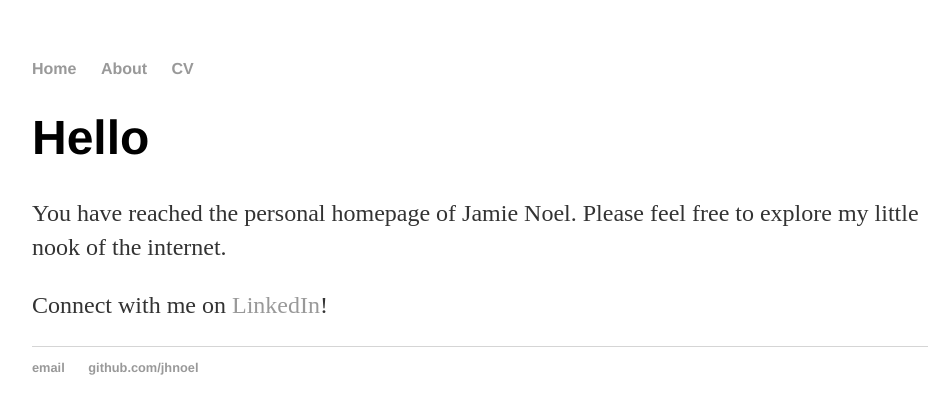
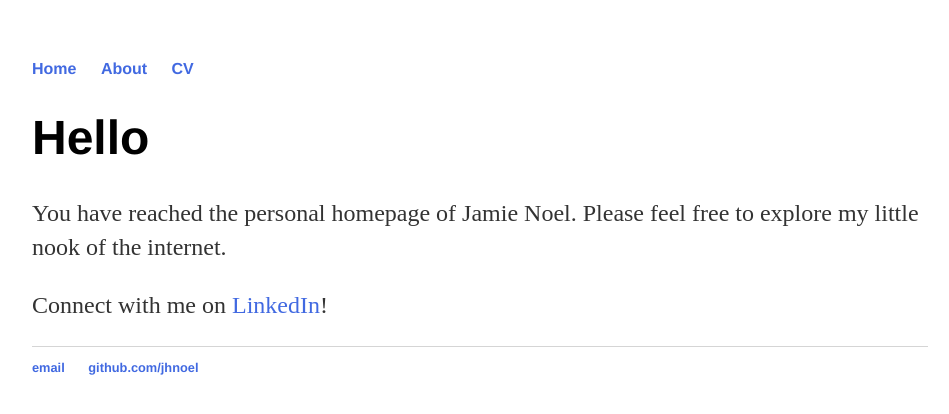
Before and after one commit to jhnoel/jhnoel.github.io, a Jekyll site: the page built from index.html, in a window 1280 px wide. Shown: the top 414 px of the page, without its empty margins (160-1109 px from the left). Built offline with Jekyll 4.4.1, drawn with Linux system fonts in a browser that asks for light colours.

Commit message:
Update main.css

```diff
--- a/css/main.css
+++ b/css/main.css
@@ -14,7 +14,7 @@ nav ul li, footer ul li {
 }
 a {
     text-decoration: none;
-    color: #999;
+    color: #4169E1;
 }
 a:hover {
     text-decoration: underline;
```
